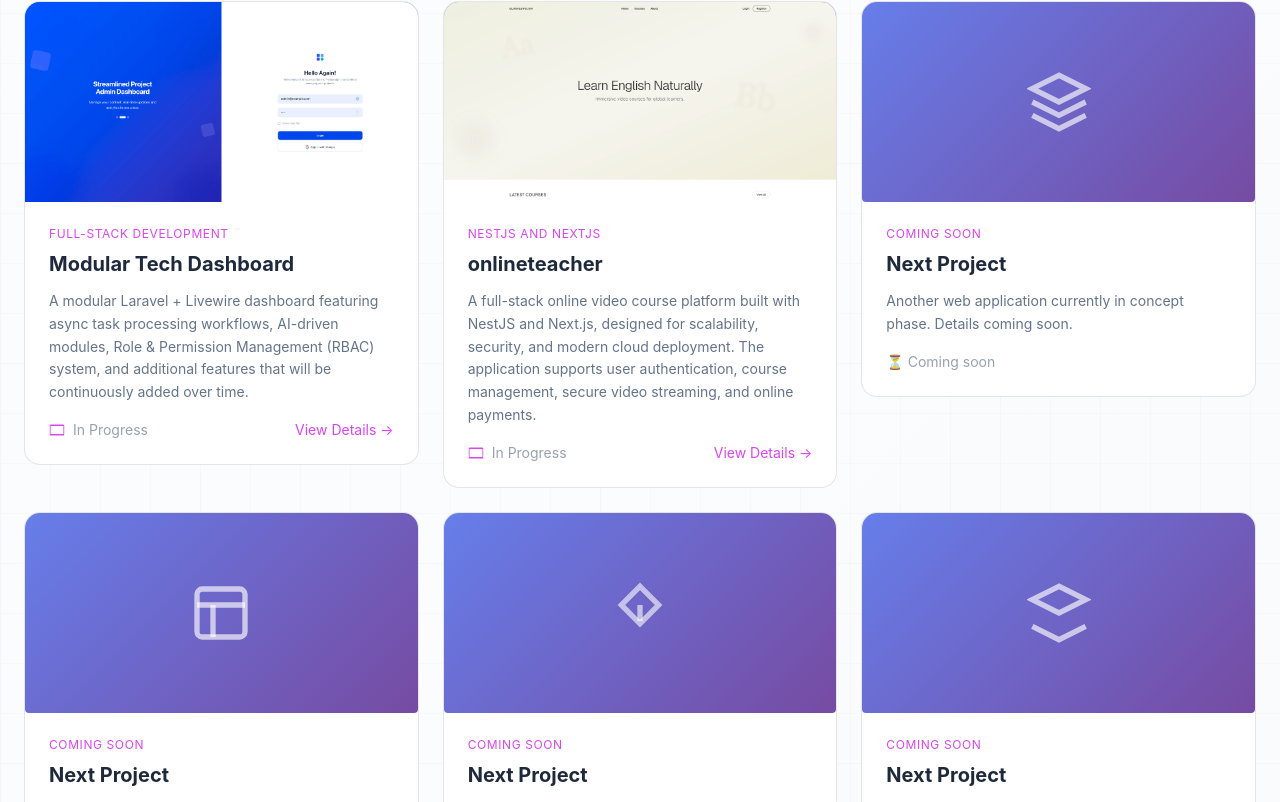
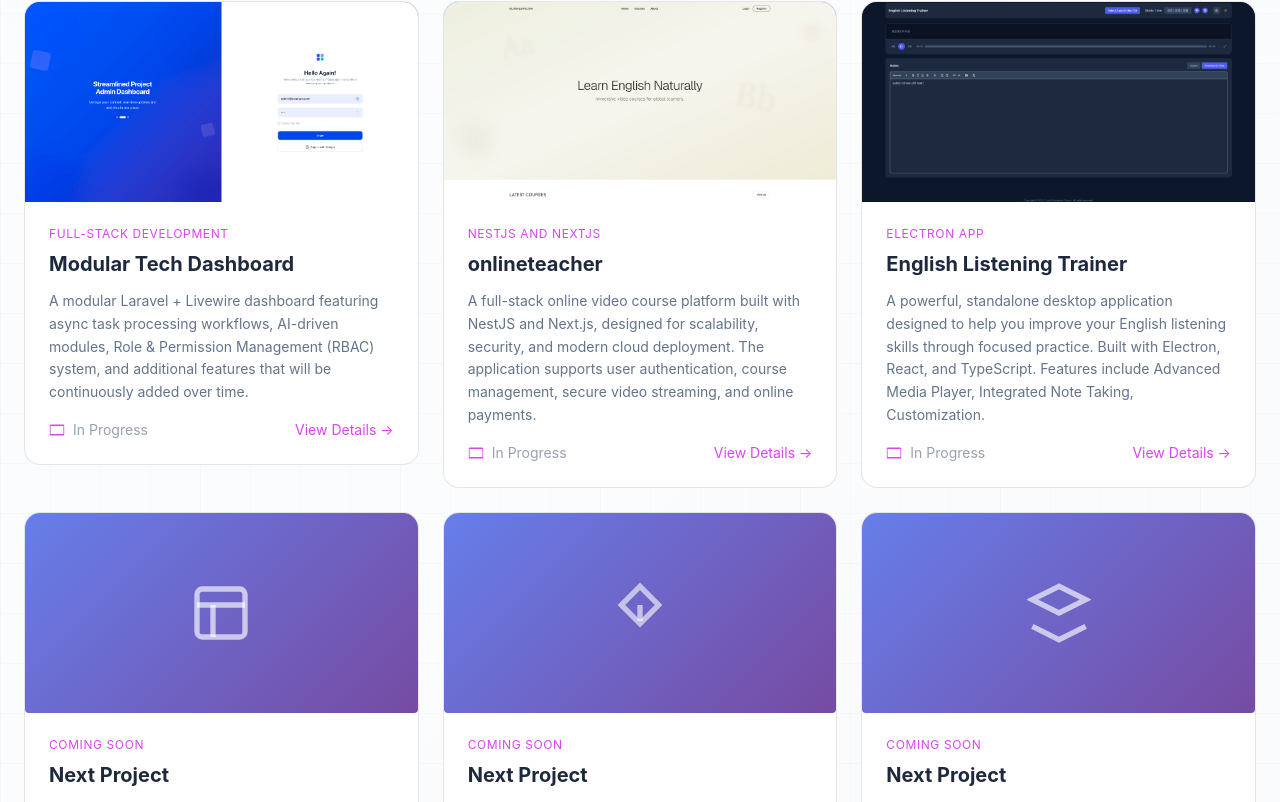
Before and after one commit to brettoak/my-personal-page, a React (Vite) app: page / in a window 1280 px wide. Shown: the part 1837-2639 px from the top of the page. Built offline with nearby package versions, Linux system fonts and the light colour scheme.

Commit message:
update project

```diff
--- a/src/components/Portfolio.jsx
+++ b/src/components/Portfolio.jsx
@@ -1,6 +1,7 @@
 import AnimatedCard from './AnimatedCard'
 import number1 from "../assets/number1.png";
 import number2 from "../assets/number2.png";
+import number3 from "../assets/number3.png";
 
 export default function Portfolio() {
   const projects = [
@@ -37,6 +38,8 @@ export default function Portfolio() {
       showDetails: true,
     },
     {
+      link: 'https://github.com/brettoak/EnListeningTrainer/releases',
+      image: number3,
       gradient: 'from-green-500 to-emerald-600',
       icon: (
         <svg className="w-16 h-16 text-white/65" fill="none" stroke="currentColor" strokeWidth="2" viewBox="0 0 24 24">
@@ -45,11 +48,11 @@ export default function Portfolio() {
           <polyline points="2 12 12 17 22 12" />
         </svg>
       ),
-      category: 'Coming Soon',
-      title: 'Next Project',
-      description: 'Another web application currently in concept phase. Details coming soon.',
-      status: '⏳ Coming soon',
-      showDetails: false,
+      category: 'Electron App',
+      title: 'English Listening Trainer',
+      description: 'A powerful, standalone desktop application designed to help you improve your English listening skills through focused practice. Built with Electron, React, and TypeScript. Features include Advanced Media Player, Integrated Note Taking, Customization.',
+      status: 'In Progress',
+      showDetails: true,
     },
     {
       gradient: 'from-orange-500 to-red-600',
```
Also changed, not shown: src/assets/number3.png (added).
